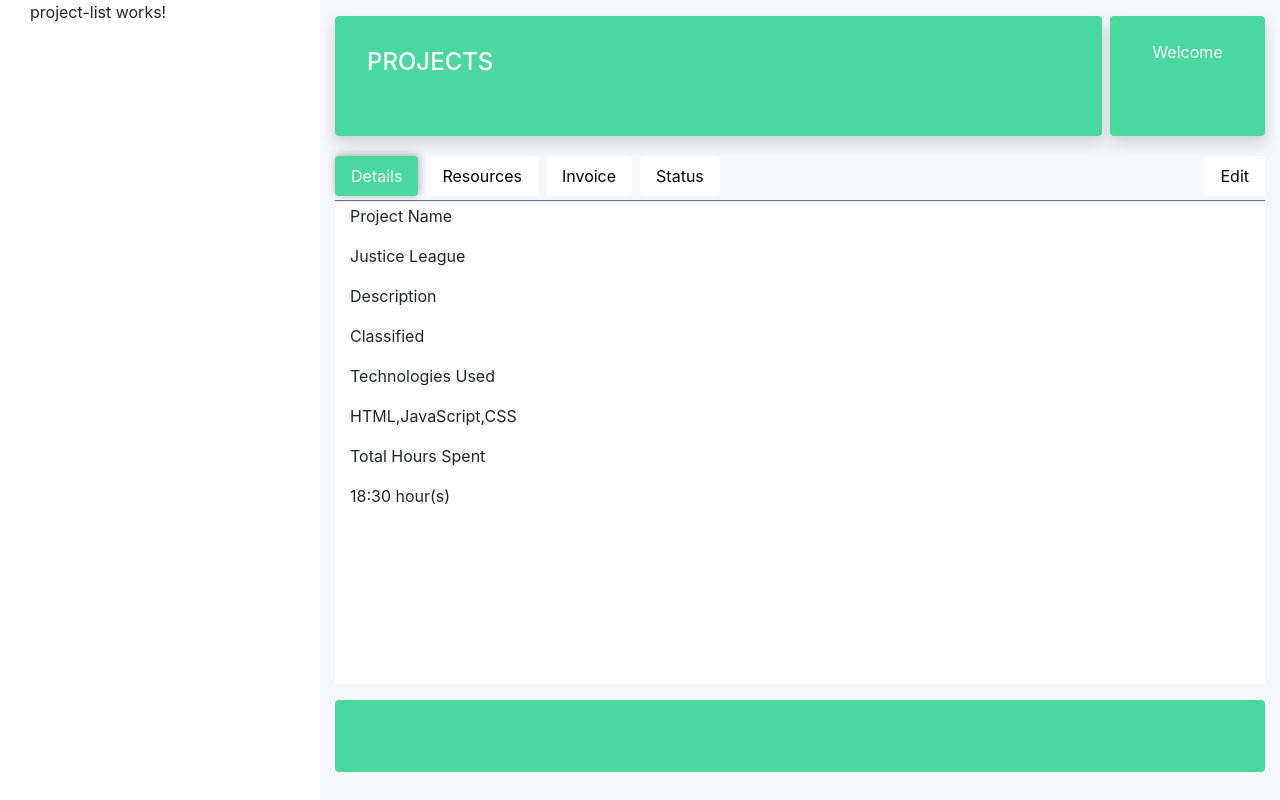
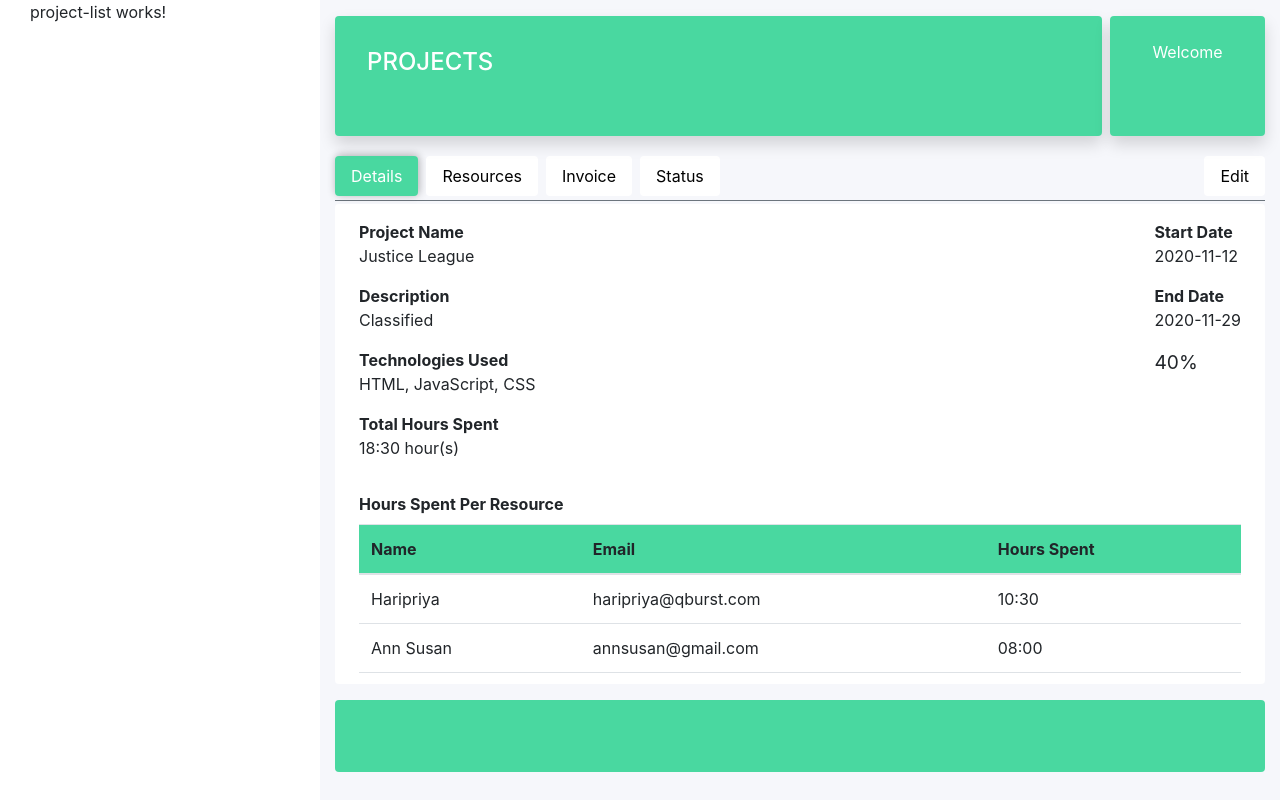
Before and after one commit to JiHaripriya/ProjectManager-Angular, an Angular app: page /details in a window 1280 px wide. Built offline with nearby package versions, Linux system fonts and the light colour scheme.

Commit message:
Project details tab initial commit

```diff
--- a/src/app/app.component.css
+++ b/src/app/app.component.css
@@ -42,3 +42,7 @@
     background-color: #49d8a0 !important;
     box-shadow: 1px -1px 8px rgba(0, 0, 0, 0.3);
 }
+
+.tab-height {
+    overflow-y: scroll;
+}
--- a/src/app/app.component.html
+++ b/src/app/app.component.html
@@ -33,7 +33,7 @@
         <app-project-tabs></app-project-tabs>
         <ul class="nav nav-pills mt-2 pb-1">
           <li class="nav-item bg-primary rounded">
-              <a class="nav-link" routerLinkActive="active">Edit</a>
+              <a class="nav-link" routerLinkActive="active" style="cursor: pointer;">Edit</a>
           </li>
         </ul>
       </div>
@@ -42,7 +42,7 @@
       <div class="row bg-secondary mb-1" style="height:0.1px;"><hr></div>
 
       <!-- Project Tabs (Body) Section -->
-      <div class="row bg-primary rounded" style="height: 60vh;">
+      <div class="row bg-primary rounded  tab-height" style="height: 60vh;">
         <div class="col-md-12">
           <!-- Load project tabs -->
           <router-outlet></router-outlet>
--- a/src/app/project-tabs/details/details.component.css
+++ b/src/app/project-tabs/details/details.component.css
@@ -0,0 +1,9 @@
+.heading {
+    font-weight: 700;
+    margin-bottom: 0;
+}
+
+.col {
+    padding-left: 0 !important;
+    padding-right: 0 !important;
+}
--- a/src/app/project-tabs/details/details.component.html
+++ b/src/app/project-tabs/details/details.component.html
@@ -1,3 +1,4 @@
+<div class="row justify-content-between pr-4 pl-4 pb-2 pt-3">
     <div class="left-side-details">
         <p class="heading">Project Name</p>
         <p class="content">Justice League</p>
@@ -6,8 +7,66 @@
         <p class="content">Classified</p>
 
         <p class="heading">Technologies Used</p>
-    <p class="content">HTML,JavaScript,CSS</p>
+        <p class="content">HTML, JavaScript, CSS</p>
 
         <p class="heading">Total Hours Spent</p>
-    <p class="content" id="total-hours-spent">18:30 hour(s)</p>
+        <p class="content">18:30 hour(s)</p>
     </div>
+
+    <div class="right-side-details">
+        <div class="date-box">
+          <div class="start-date-box">
+            <p class="heading">Start Date</p>
+            <p class="content">2020-11-12</p>
+          </div>
+          <div class="end-date-box">
+            <p class="heading">End Date</p>
+            <p class="content">2020-11-29</p>
+          </div>
+        </div>
+        <!-- <svg class="detail-circle">
+          <circle cx="65px" cy="65px" r="65px"></circle>
+          <circle cx="65px" cy="65px" r="65px" style="stroke-dashoffset: 246;"></circle>
+        </svg> -->
+        <p class="percentage-completed" style="font-size: larger;">40%</p>
+    </div>
+</div>
+
+<div class="row pr-4 pl-4 pb-2 pt-2">
+    <div class="col">
+        <span class="heading">Hours Spent Per Resource</span>
+        <table class="mt-2 table">
+            <thead>
+                <tr>
+                    <th class="bg-success">Name</th>
+                    <th class="bg-success">Email</th>
+                    <th class="bg-success">Hours Spent</th>
+                </tr>
+            </thead>
+
+        <!-- Dynamically populate table body -->
+            <tbody>
+                <tr>
+                    <td>Haripriya</td>
+                    <td>haripriya@qburst.com</td>
+                    <td>10:30</td>
+                </tr>
+                <tr>
+                    <td>Ann Susan</td>
+                    <td>annsusan@gmail.com</td>
+                    <td>08:00</td>
+                </tr>
+                <tr>
+                    <td>Haripriya</td>
+                    <td>haripriya@qburst.com</td>
+                    <td>10:30</td>
+                </tr>
+                <tr>
+                    <td>Ann Susan</td>
+                    <td>annsusan@gmail.com</td>
+                    <td>08:00</td>
+                </tr>
+            </tbody>
+        </table>
+    </div>
+</div>
```
Lines whose indentation alone changed are shown as unchanged.
